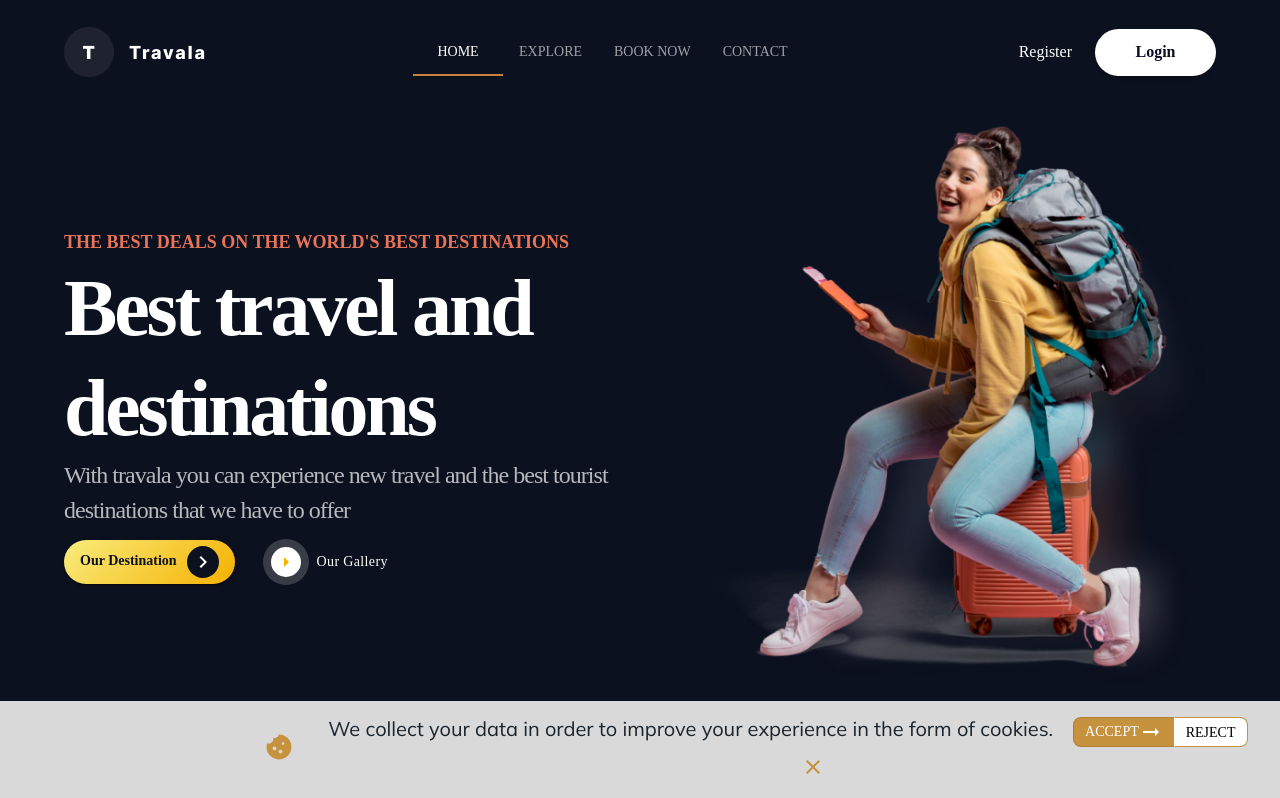
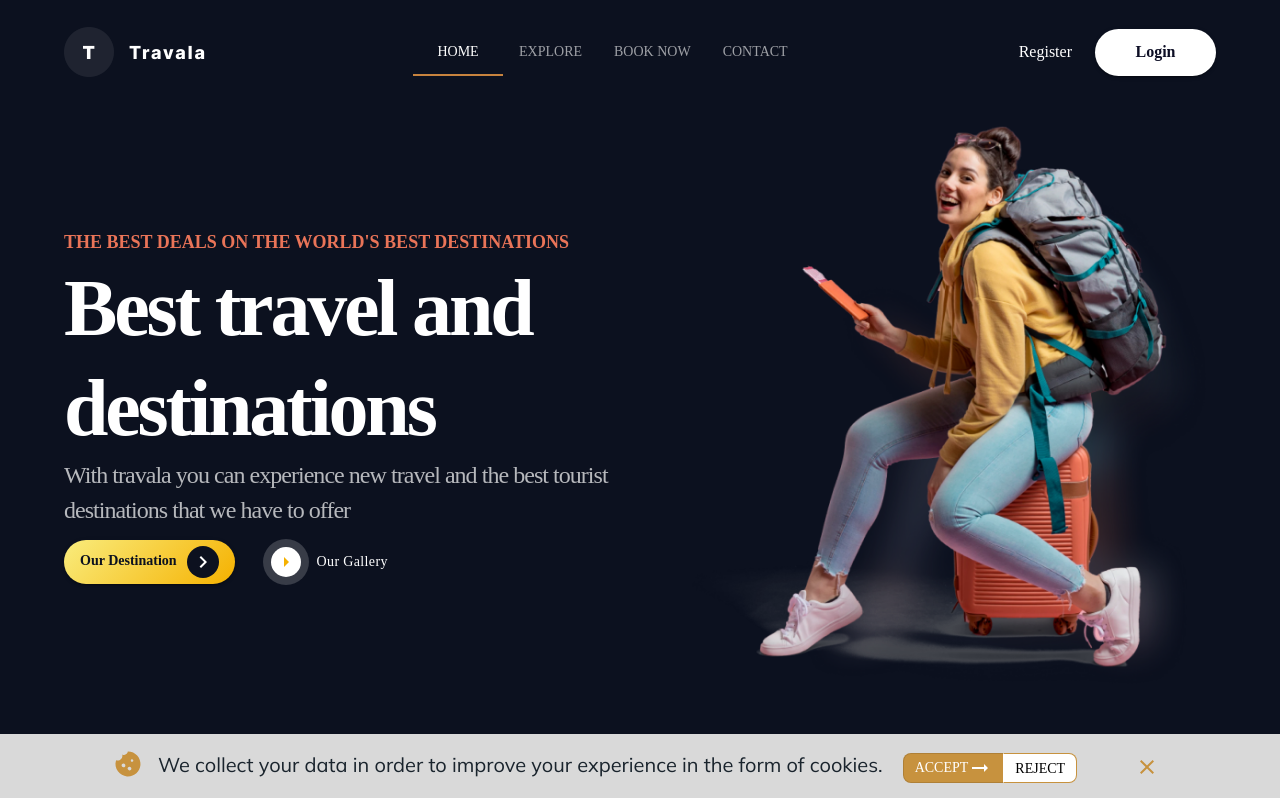
Before and after one commit to Software-Lifecycle-Consultants/slc-open-hms, a Next.js app: page / in a window 1280 px wide. Shown: the top 798 px of the page. Built offline with nearby package versions, Linux system fonts and the light colour scheme.

Commit message:
Bug Fixed in cookie icon

```diff
--- a/components/cookie/Cookie.css
+++ b/components/cookie/Cookie.css
@@ -28,9 +28,8 @@
     border: none;
     color: #1A242D;
     font-family: 'Mulish';
+    font-size: 100%;
     font-size: 20px;
     margin: 10px 10px 10px 10px;
-    align-items: center;
-
-
+    justify-content: center;
 }
--- a/components/cookie/Cookie.tsx
+++ b/components/cookie/Cookie.tsx
@@ -79,10 +79,11 @@ export default function Cookie() {
             {/* cookie description */}
             <div className="description">
               {/* icon on the cookie */}
-              <div style={{marginLeft:"20%"}}>
-              <CookieIcon sx={{ color: "#C7923E", fontSize:"30px", marginTop: "2px",  rotate:"275deg",}} />
+              <div>
+              <CookieIcon sx={{ color: "#C7923E", fontSize: { xs: "25px", sm: "38px", md: "30px" }, marginTop: "2px",  rotate:"275deg",}} />
               </div>
-              <div style={{marginLeft:"15px"}}>{cookieData.cookieDescription}
+              <div style={{marginLeft:"15px",}}>
+                {cookieData.cookieDescription}
               {/* accept reject ButtonGroup */}
               <ToggleButtonGroup color="success" sx={{ height: "30px", marginLeft: "20px" }}>
                 <ToggleButton value="accept" onClick={checkCookie} color="success" sx={{ background: "#C7923E", borderRadius: "8px", color: "white" }}>
```
